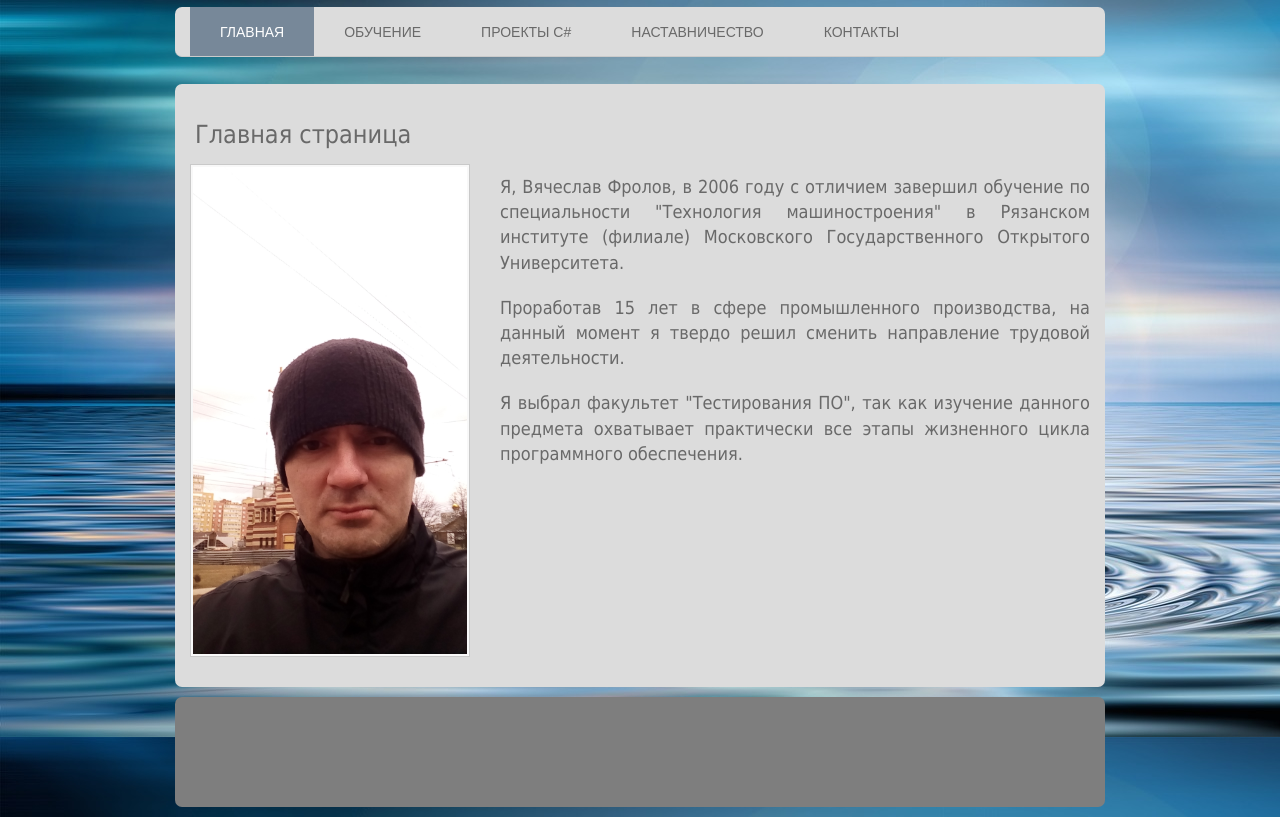
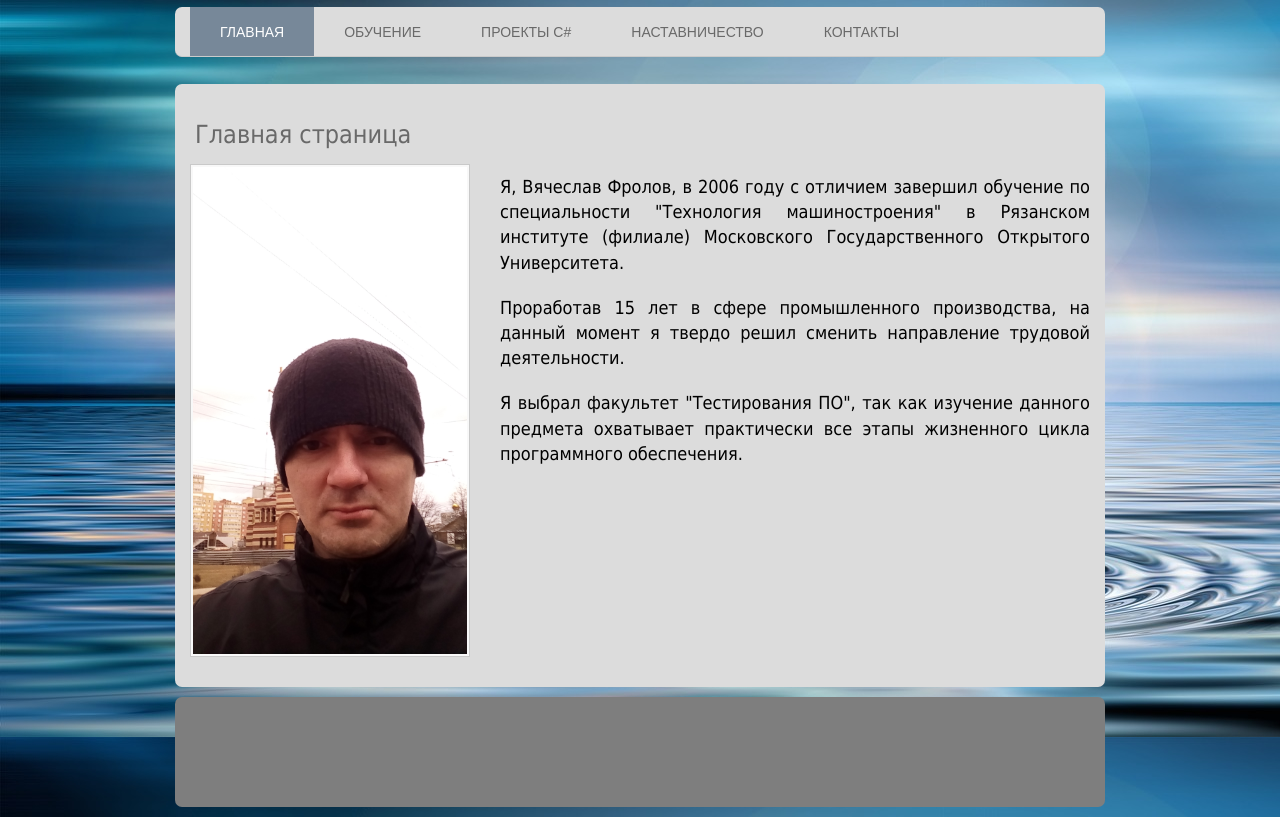
Before and after one commit to Slava62/Slava62.github.io, a plain HTML site: page index.html in a window 1280 px wide. Shown: the part 128-945 px from the top of the page. Drawn offline with nearby package versions, Linux system fonts and the light colour scheme.

```diff
--- a/less/styles.less
+++ b/less/styles.less
@@ -4,6 +4,7 @@
 p {
 	margin: 20px 0;
 	text-align:justify;
+
 }
 
 .form-control {
@@ -27,7 +28,7 @@ body {
 
 		.heading {
 			height: 40px;
-			/*background: #696969;*/
+			color: #696969;
 			margin: 10px 0;
 			padding-left: 20px;
 
@@ -102,6 +103,7 @@ body {
 	padding: 10px 0;
 	border-radius: 7px;/*радиус закругления*/
 
+
 }
 
 img{
--- a/less/variables.less
+++ b/less/variables.less
@@ -21,7 +21,7 @@
 /*задаем базовый размер*/
 @font-size-base: 12px;
 /*основной цвет текста на странице*/
-@text-color: #696969; /*#8F8F8F;*/
+@text-color: #000000; /*#8F8F8F;#696969;*/
 /*серый фон текстовых полей*/
 @input-bg: @panel-bg;
 /*серая рамка текстовых полей*/
```
Also changed, not shown: css/styles.css.
